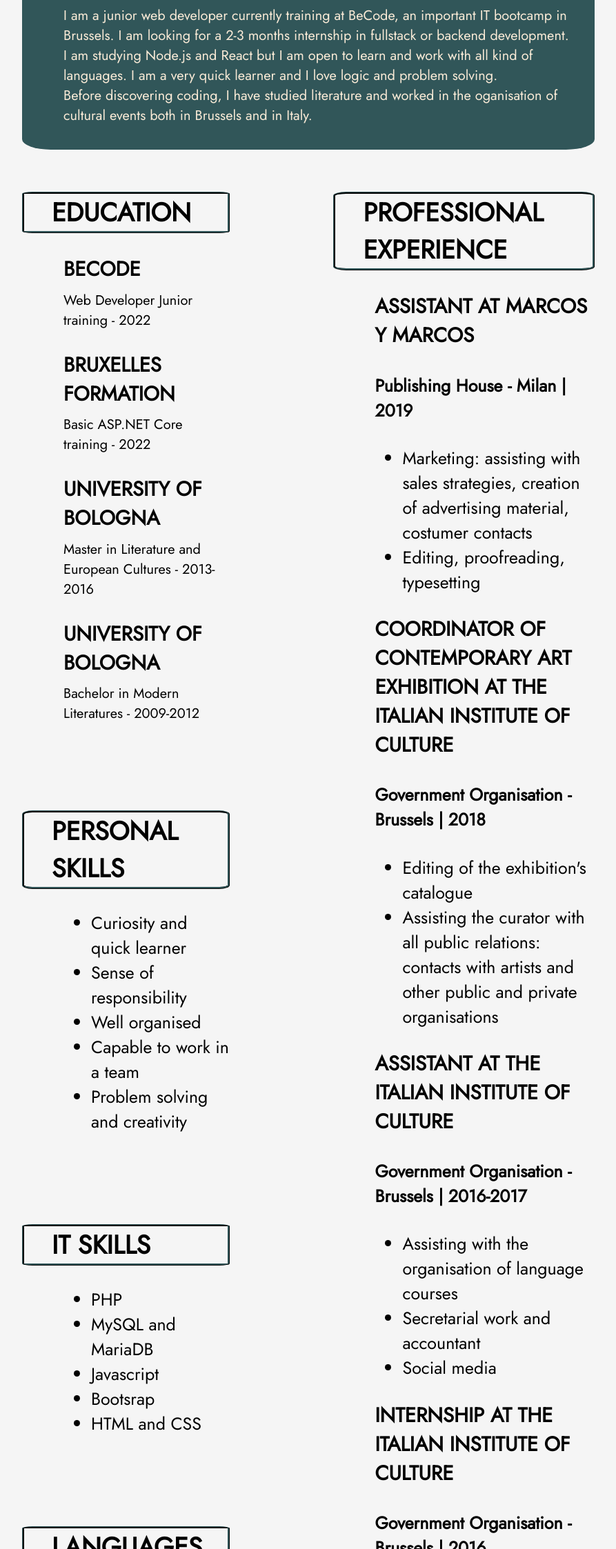
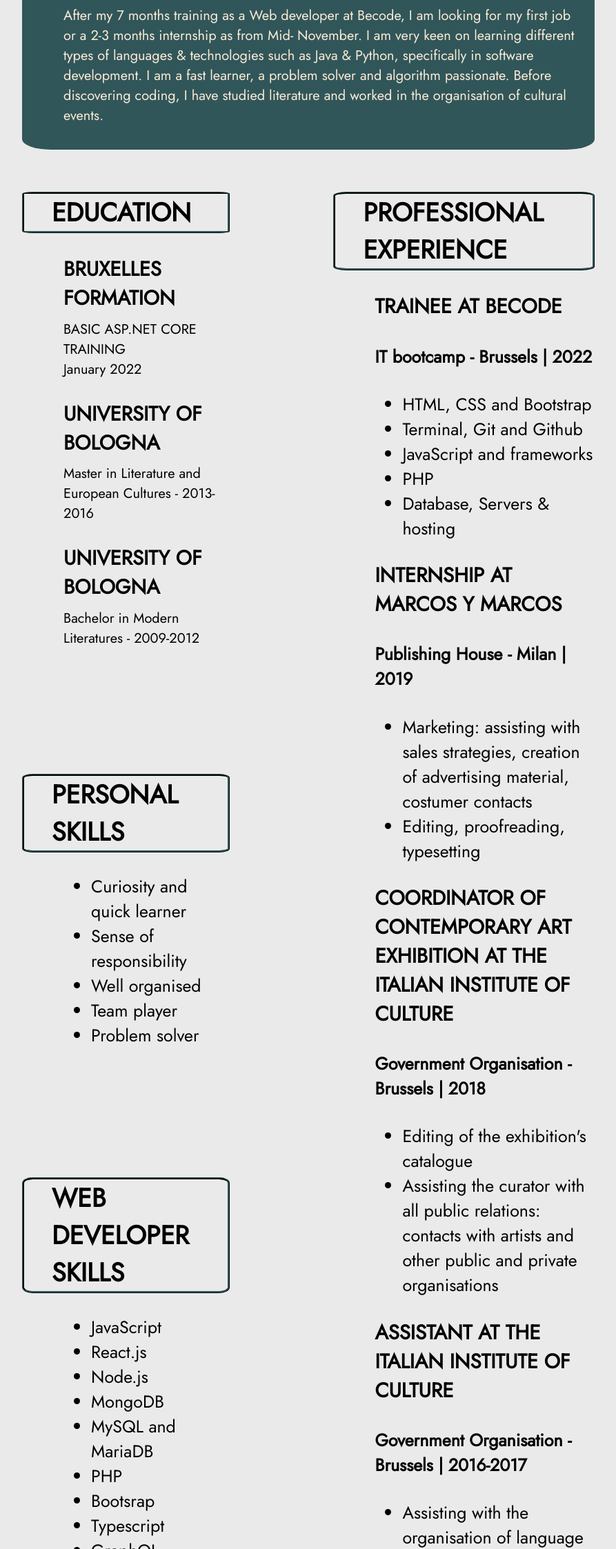
Before and after one commit to AriannaTelesca/My-CV, a plain HTML site: page index.html in a window 1280 px wide. Shown: the part 554-2800 px from the top of the page at 69% size, without its empty margins (118-1011 px from the left). Drawn offline with Linux system fonts and the light colour scheme.

Commit message:
portfolio

```diff
--- a/index.html
+++ b/index.html
@@ -24,15 +24,14 @@
         <div class="icons">
          <a href="https://github.com/AriannaTelesca"><i class="fa-brands fa-github"></i></a>
          <a href="https://www.linkedin.com/in/arianna-telesca-700096193/"><i class="fa-brands fa-linkedin"></i></a>
-         <a href=""><i class="fa-solid fa-folder-open"></i></a>
-        </div>
+         <a href="https://ariannatelesca.github.io/Portfolio/"><i class="fa-solid fa-folder-open"></i></a>
+       </div>
       </div>
       <div class="grid-item3">
         <h2>EDUCATION</h2>
-        <h3>BECODE</h3>
-        <p>Web Developer Junior training - 2022</p>
         <h3>BRUXELLES FORMATION</h3>
-        <p>Basic ASP.NET Core training - 2022</p>
+        <p>BASIC ASP.NET CORE TRAINING</p>
+        <p>January 2022</p>
         <h3>UNIVERSITY OF BOLOGNA</h3>
         <p>Master in Literature and European Cultures - 2013-2016</p>
         <h3>UNIVERSITY OF BOLOGNA</h3>
@@ -40,7 +39,16 @@
       </div>
       <div class="grid-item4">
         <h2>PROFESSIONAL EXPERIENCE</h2>
-        <h3>ASSISTANT AT MARCOS Y MARCOS</h3>
+        <h3>TRAINEE AT BECODE</h3>
+        <h4>IT bootcamp - Brussels | 2022</h4>
+        <ul>
+          <li>HTML, CSS and Bootstrap</li>
+          <li>Terminal, Git and Github</li>
+          <li>JavaScript and frameworks</li>
+          <li>PHP</li>
+          <li>Database, Servers & hosting</li>
+        </ul>
+        <h3>INTERNSHIP AT MARCOS Y MARCOS</h3>
         <h4>Publishing House - Milan | 2019</h4>
         <ul>
           <li>
@@ -97,25 +105,30 @@
           <li>Curiosity and quick learner</li>
           <li>Sense of responsibility</li>
           <li>Well organised</li>
-          <li>Capable to work in a team</li>
-          <li>Problem solving and creativity</li>
+          <li>Team player</li>
+          <li>Problem solver</li>
         </ul>
       </div>
       <div class="grid-item6">
-        <h2>IT SKILLS</h2>
+        <h2>WEB DEVELOPER SKILLS</h2>
         <ul>
+          <li>JavaScript</li>
+          <li>React.js</li>
+          <li>Node.js</li>
+          <li>MongoDB</li>
+          <li>MySQL and MariaDB</li>
           <li>PHP</li>
-          <li>MySQL and MariaDB</li>
-          <li>Javascript</li>
           <li>Bootsrap</li>
+          <li>Typescript</li>
+          <li>GraphQL</li>
           <li>HTML and CSS</li>
         </ul>
       </div>
       <div class="grid-item7"><h2>LANGUAGES</h2>
     <ul>
-        <li>English</li>
-        <li>French</li>
-        <li>Italian</il>
+      <li>Italian 100%</il>
+      <li>English 65%</li>
+      <li>French 85%</li>
     </ul></div>
       <div class="grid-item8"><h2>PERSONAL INTERESTS</h2>
     <ul>
@@ -126,9 +139,11 @@
     </ul></div>
     <div class="grid-item9">
     <h2>ABOUT ME</h2>
-    <p>I am a junior web developer currently training at BeCode, an important IT bootcamp in Brussels. I am looking for a 2-3 months internship in fullstack or backend development. </br>
-      I am studying Node.js and React but I am open to learn and work with all kind of languages. I am a very quick learner and I love logic and problem solving.</br>
-      Before discovering coding, I have studied literature and worked in the oganisation of cultural events both in Brussels and in Italy. </p>
+    <p>After my 7 months training as a Web developer at Becode, I am looking for my first job or a 2-3 months internship as from Mid-
+      November.
+      I am very keen on learning different types of languages & technologies such as Java & Python, specifically in software
+      development. I am a fast learner, a problem solver and algorithm passionate.
+      Before discovering coding, I have studied literature and worked in the organisation of cultural events. </p>
     </div>
     </div>
   </body>
--- a/styles.css
+++ b/styles.css
@@ -1,6 +1,6 @@
 body {
     margin: 50px 150px;
-    background-color: whitesmoke;
+    background-color: #EAEAEA;
     font-family: 'Jost', sans-serif;
     font-size: 25px;
     }
@@ -77,7 +77,7 @@ a:hover{
     margin-right: 150px;
     border-radius: 5%;
     padding-bottom: 15px;
-
+    padding-right: 15px;
 }
 img {
     width: 60%;
```
